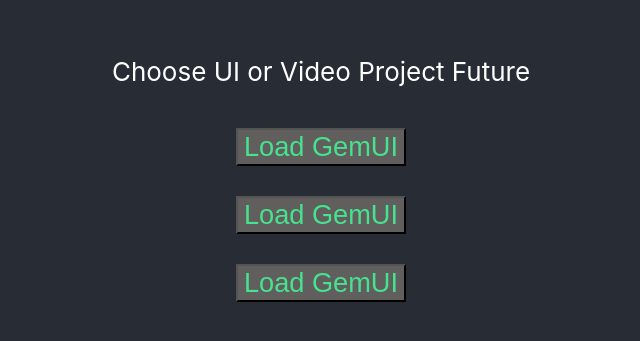
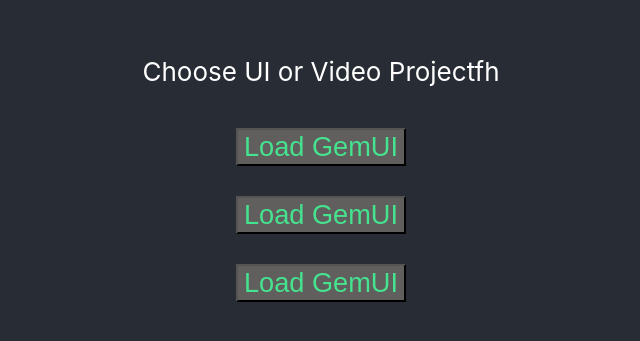
Before and after one commit to JulsIII/Portfolio-App, a React (Create React App) app: page / in a window 1280 px wide. Shown: the part 227-568 px from the top of the page, without its empty margins (319-959 px from the left). Built offline with nearby package versions, Linux system fonts and the light colour scheme.

Commit message:
16th Update in Setup - added more components

```diff
--- a/src/App.js
+++ b/src/App.js
@@ -11,7 +11,7 @@ export default function App () {
       <header className="App-header">
 
         <p>
-         Choose UI or Video Project Future
+         Choose UI or Video Projectfh
         </p>
         <Selector />
         {/* <img src={logo} className="App-logo" alt="logo" /> */}
```
